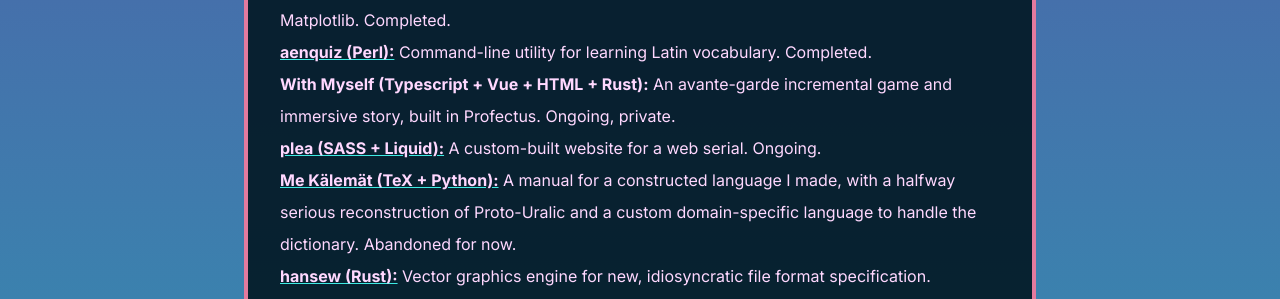
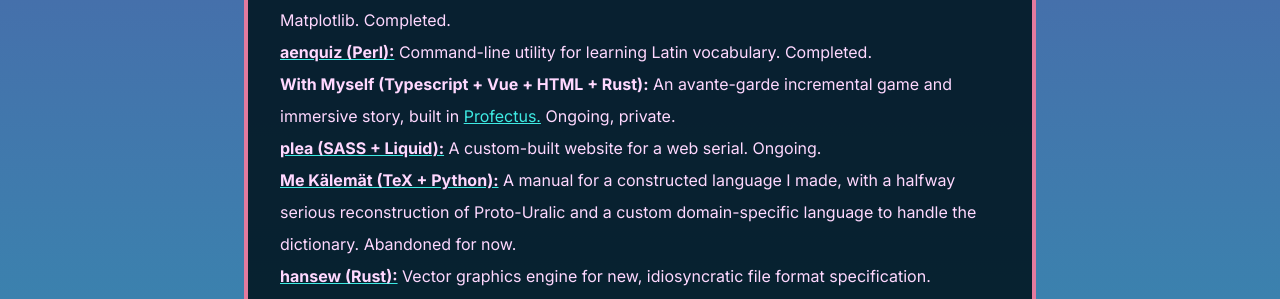
Before and after one commit to mszegedy/cv, a Jekyll site: the page built from tech-cv.md, in a window 1280 px wide. Shown: the part 2701-3000 px from the top of the page. Built offline with Jekyll 4.4.1, drawn with Linux system fonts in a browser that asks for light colours; part of the change alters nothing that is shown.

```diff
--- a/_sass/list.scss
+++ b/_sass/list.scss
@@ -79,7 +79,7 @@ ul.horizontal-list {
 }
 
 /* Responsive cards - one column layout on small screens */
-@media screen and (max-width: 720px) {
+@media screen and (max-width: 750px) {
   ul.horizontal-list li.card {
     width: 100%;
     display: block;
--- a/_sass/moonwalk.scss
+++ b/_sass/moonwalk.scss
@@ -243,7 +243,7 @@ html.transition *:after {
     padding: 6px;
     border-radius: 0.5em;
 }
-@media screen and (min-width: 720px) {
+@media screen and (min-width: 600px) {
     .navbar {
         background-color: transparent;
         padding: 0;
--- a/tech-cv.md
+++ b/tech-cv.md
@@ -96,8 +96,8 @@ Every entry is a story. You understand.</div>
 [**aenquiz (Perl):**](https://github.com/mszegedy/aenquiz)
   Command-line utility for learning Latin vocabulary. Completed.
 **With Myself (Typescript + Vue + HTML + Rust):**
-  An avante-garde incremental game and immersive story, built in Profectus.
-  Ongoing, private.
+  An avante-garde incremental game and immersive story, built in
+  [Profectus.](https://moddingtree.com/) Ongoing, private.
 [**plea (SASS + Liquid):**](https://github.com/mszegedy/plea)
   A custom-built website for a web serial. Ongoing.
 [**Me Kälemät (TeX + Python):**](https://gitlab.com/mszegedy/me-kaelemaet)
```
